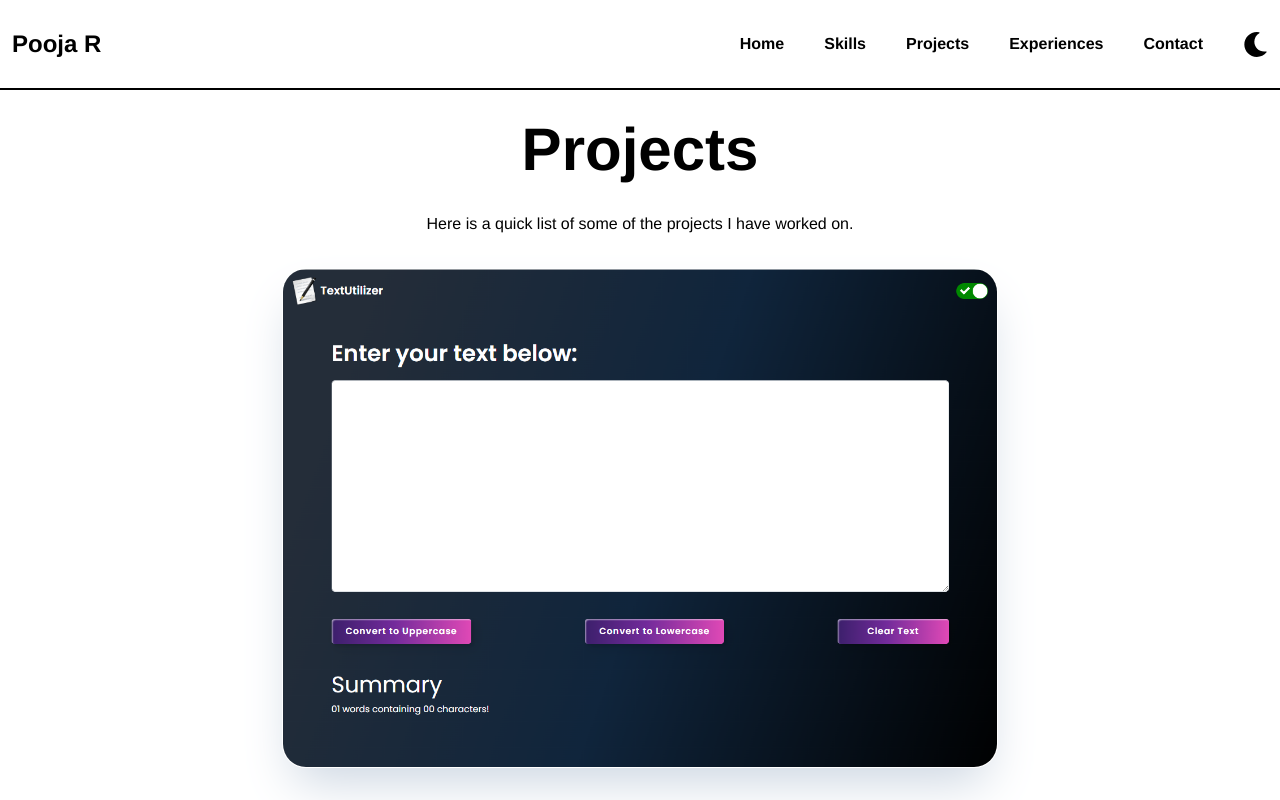
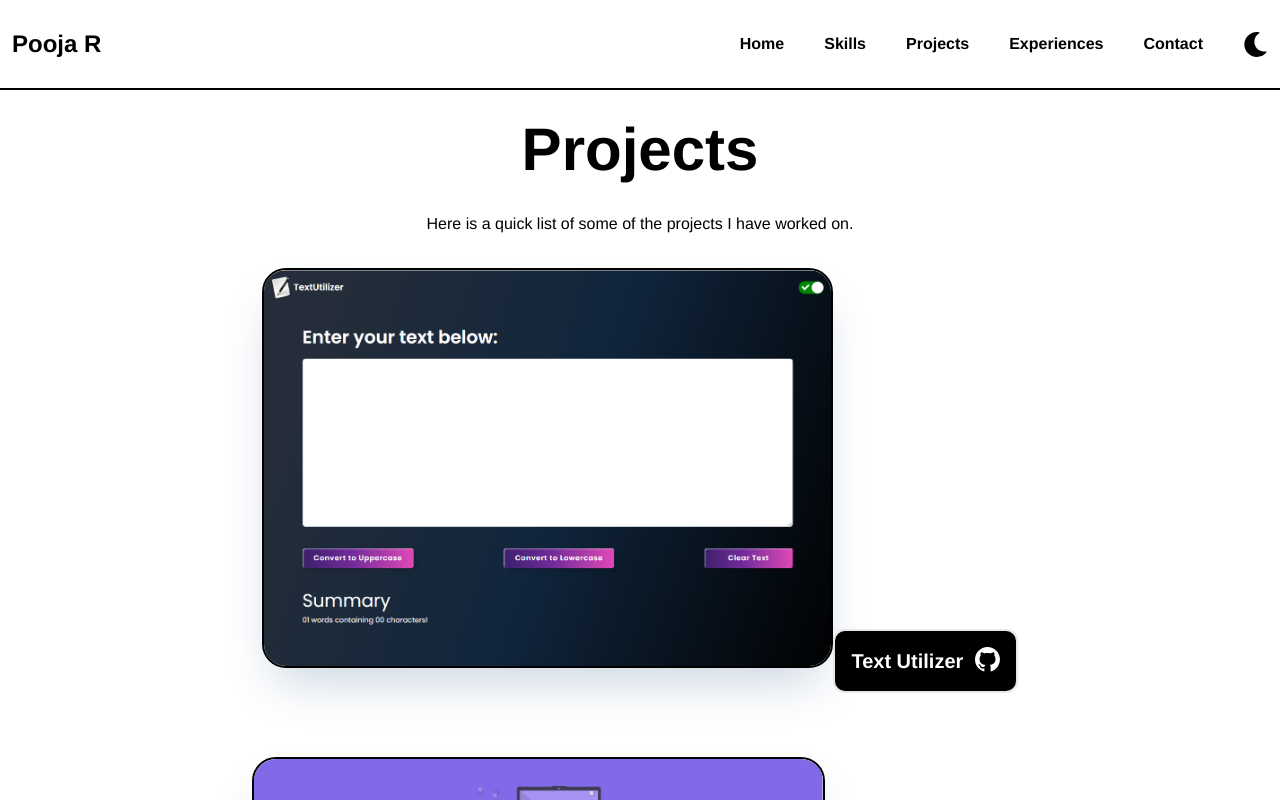
Before and after one commit to PoojaRamesh3/pooja-r, a React (Create React App) app: page /projects in a window 1280 px wide. Shown: the top 800 px of the page. Built offline with nearby package versions, Linux system fonts and the light colour scheme.

Commit message:
Working on Project Page

```diff
--- a/src/components/ImageCard.tsx
+++ b/src/components/ImageCard.tsx
@@ -1,6 +1,8 @@
 import { useSelector } from "react-redux";
+import { BsGithub } from "react-icons/bs";
 import { content } from "../content";
-import { DiVim } from "react-icons/di";
+import Tooltip from "./Tooltip";
+import { tooltipPostitionEnum } from "../config";
 
 const ImageCard = () => {
   const background = useSelector((state: any) => state.theme.background);
@@ -12,7 +14,11 @@ const ImageCard = () => {
     >
       {content.projects.projectslist?.map((item: any, index: any) => {
         return (
-          <div className={`pb-16`} key={index}>
+          <div
+            className={`flex pb-16 items-baseline transition ease-in-out delay-150 hover:-translate-y-1 hover:scale-110`}
+            key={index}
+          >
+            <div className={``}>
               <a
                 href={item.prolink}
                 className={``}
@@ -22,14 +28,44 @@ const ImageCard = () => {
                 <img
                   src={item.proimg}
                   alt=""
-                className={`shadow-2xl rounded-3xl shadow-slate-300 border ${
+                  className={`rounded-3xl shadow-slate-300 ${
                     text === "text-white"
-                    ? "shadow-xl border-black"
-                    : "shadow-2xl border-white"
+                      ? "shadow-xl"
+                      : "shadow-2xl border-black border-2"
                   }`}
-                style={{ height: "500px" }}
+                  style={{ height: "400px" }}
                 />
               </a>
+            </div>
+            <Tooltip
+              key={index}
+              disabled={false}
+              position={tooltipPostitionEnum.Up}
+              content={"Code Link"}
+            >
+              <div
+                className={`border-2 rounded-xl p-4 transition ease-in-out delay-150 hover:-translate-y-1 hover:scale-110 basis-1/2 ${
+                  text === "text-white"
+                    ? "bg-white text-black"
+                    : "bg-black text-white"
+                }`}
+              >
+                <div className={`flex`}>
+                  <a
+                    className="text-xl font-bold pr-3 hover:underline underline-offset-4 decoration-2"
+                    href={item.gitlink}
+                    target="_blank"
+                    rel="noreferrer"
+                  >
+                    {item.name}
+                  </a>
+                  <BsGithub
+                    style={{ width: "25px", height: "25px" }}
+                    className=""
+                  />
+                </div>
+              </div>
+            </Tooltip>
           </div>
         );
       })}
--- a/src/content.tsx
+++ b/src/content.tsx
@@ -257,16 +257,19 @@ export const content = {
         name: "Text Utilizer",
         proimg: Project1,
         prolink: "https://poojaramesh3.github.io/text-utilizer-react-app/",
+        gitlink: "https://github.com/PoojaRamesh3/text-utilizer-react-app",
       },
       {
-        name: "Naming Suggestions Application",
+        name: "Naming Ideas",
         proimg: Project2,
         prolink: "https://poojaramesh3.github.io/naming-ideas/",
+        gitlink: "https://github.com/PoojaRamesh3/naming-ideas",
       },
       {
         name: "NewsLetter SignIn",
         proimg: Project3,
         prolink: "https://tame-ruby-ladybug-coat.cyclic.app/",
+        gitlink: "https://github.com/PoojaRamesh3/News-Letter-SignUp",
       },
     ],
   },
--- a/src/screens/Home.tsx
+++ b/src/screens/Home.tsx
@@ -10,7 +10,7 @@ const Home = () => {
       <div className={`flex ${background} py-28 items-center justify-center`}>
         <div className={`basis-3/12`}>
           <img
-            // src={content.home.profile}
+            src={content.home.profile}
             alt=""
             style={{ height: "200px", width: "269px" }}
             className={`rounded-2xl w-full border  shadow-slate-300 ${
--- a/src/styles/Tooltip.css
+++ b/src/styles/Tooltip.css
@@ -1,6 +1,7 @@
 .tooltipContainer:hover .tooltip {
   visibility: visible;
 }
+
 .tooltip {
   transform: translateX(-50%) translateY(-100%);
 }
```
Lines whose indentation alone changed are shown as unchanged.
